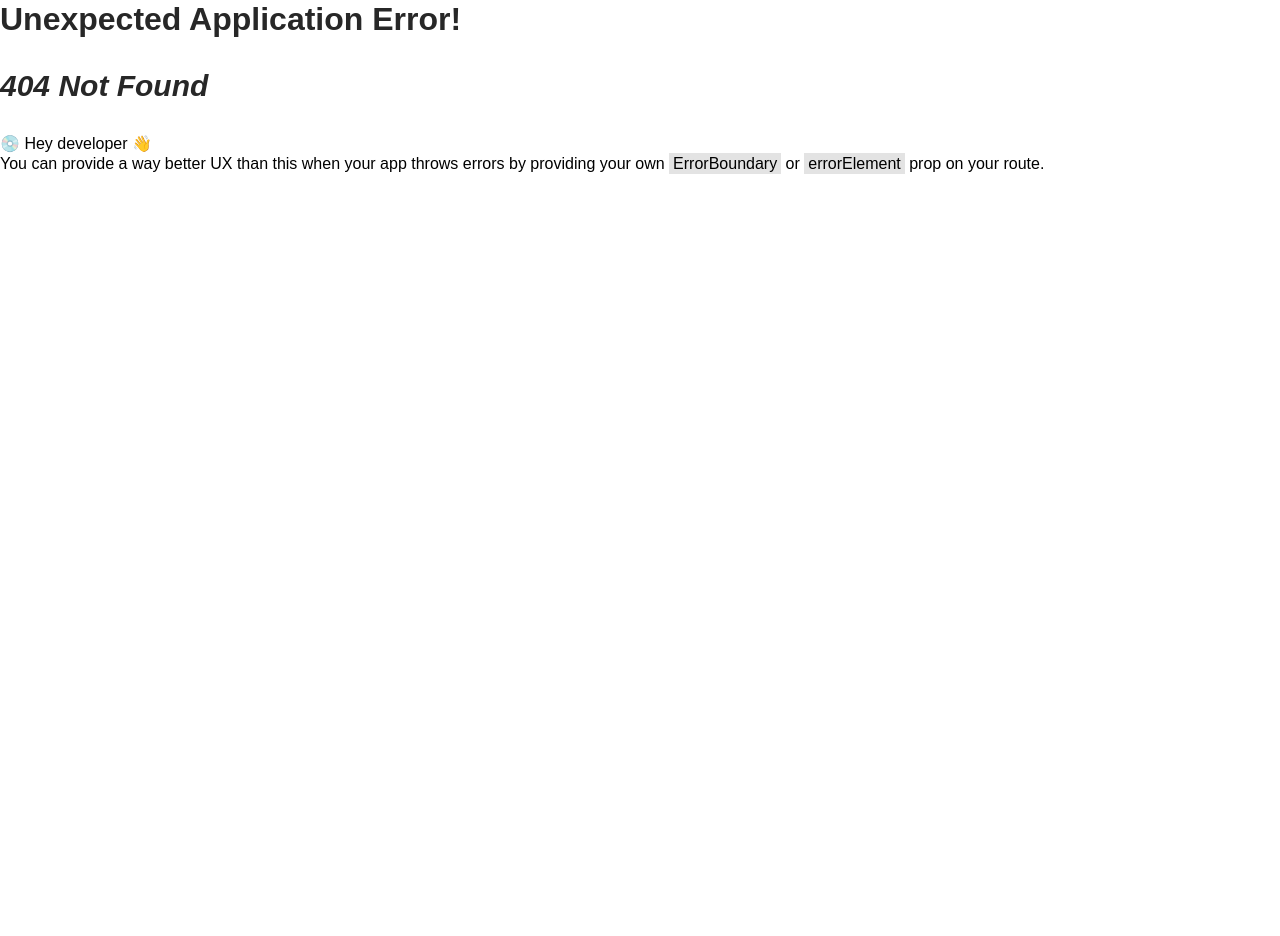
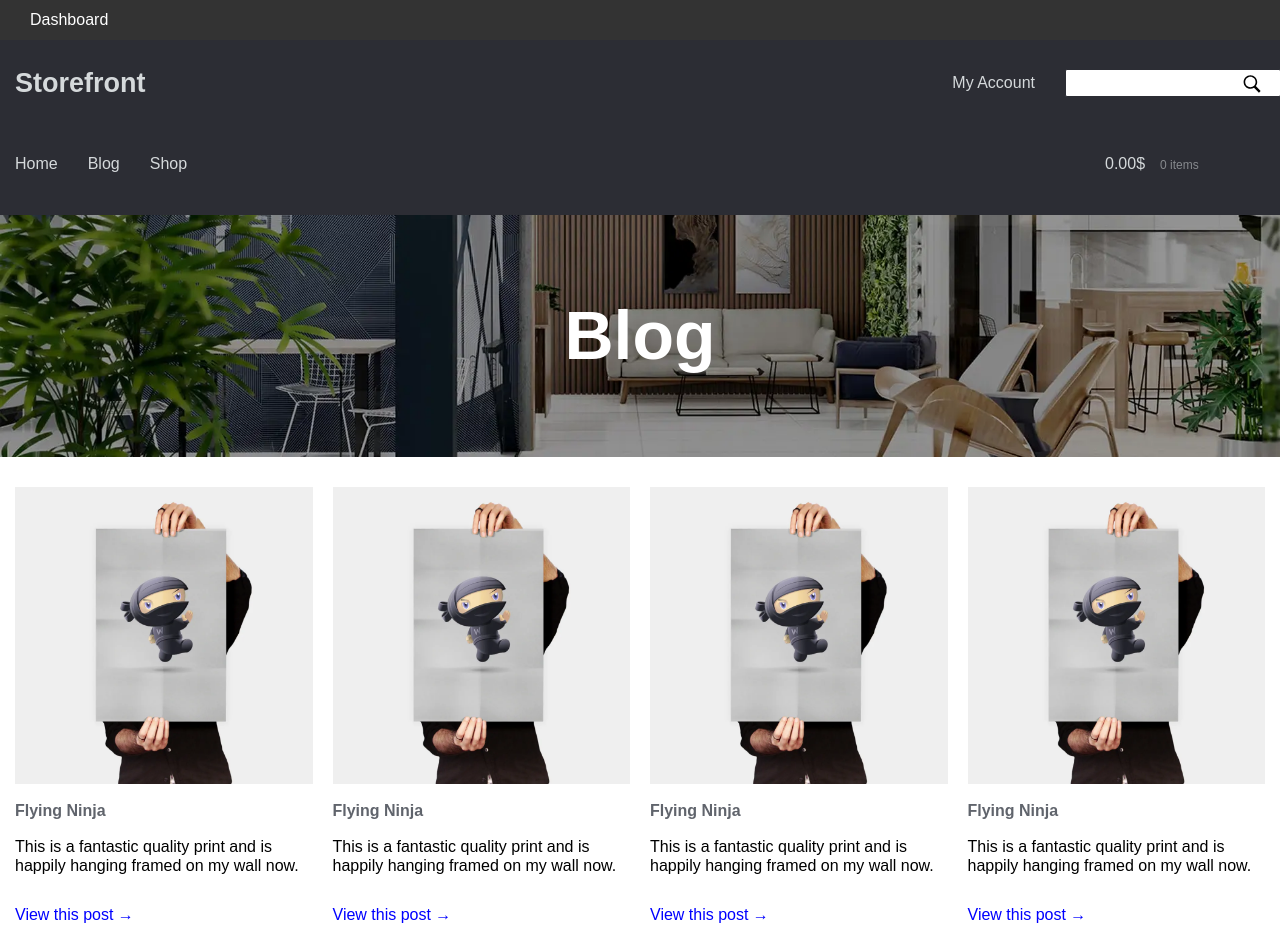
Before and after one commit to Oops14/storefront, a React (Vite) app: page /blog in a window 1280 px wide. Before the commit this address had no page. Before the commit the page ends 800 px from the top, so only its background shows below. Built offline with nearby package versions, Linux system fonts and the light colour scheme; a web font is replaced by a local one.

Commit message:
start blog page

```diff
--- /dev/null
+++ b/src/modules/common/blog/Blog.module.scss
@@ -0,0 +1,7 @@
+.posts_grid {
+  display: grid;
+  grid-template-columns: repeat(4, 1fr);
+  grid-template-rows: 1fr;
+  grid-column-gap: 20px;
+  grid-row-gap: 20px;
+}
--- /dev/null
+++ b/src/modules/common/blog/Blog.tsx
@@ -0,0 +1,37 @@
+import { Link } from 'react-router-dom'
+
+import DashboardTopPanel from '@modules/admin/components/AdminTopPanel'
+
+import Header from '@shared/header/Header.tsx'
+import Container from '@shared/container/Container'
+import PageTitle from '@shared/pageTitle/PageTitle'
+import Post from '@shared/posts/Post'
+import usePostsStore from '@shared/posts/store/usePostsStore'
+
+import s from './Blog.module.scss'
+
+const Blog = () => {
+  const posts = usePostsStore((state) => state.posts)
+
+  return (
+    <>
+      <DashboardTopPanel>
+        <Link to="/admin/categories">Dashboard</Link>
+      </DashboardTopPanel>
+
+      <Header />
+
+      <PageTitle>Blog</PageTitle>
+
+      <Container>
+        <div className={s.posts_grid}>
+          {posts.map((i) => {
+            return <Post key={i.id} title={i.title} description={i.description} img={i.img} />
+          })}
+        </div>
+      </Container>
+    </>
+  )
+}
+
+export default Blog
--- a/src/modules/common/home/Home.tsx
+++ b/src/modules/common/home/Home.tsx
@@ -2,8 +2,6 @@ import { Link } from 'react-router-dom'
 
 import { v4 as uuidv4 } from 'uuid'
 import Grid from '@mui/material/Grid2'
-
-import Container from '@components/container/Container.tsx'
 
 import DashboardTopPanel from '@modules/admin/components/AdminTopPanel'
 import ProductGridItem from '@modules/products/ProductGridItem'
@@ -12,6 +10,7 @@ import CategoryGridItem from '@shared/categories/CategoryGridItem'
 import useCategoriesStore from '@shared/categories/store/useCategoriesStore'
 import Header from '@shared/header/Header'
 import Post from '@shared/posts/Post'
+import Container from '@shared/container/Container'
 
 import s from './Home.module.scss'
 
--- a/src/modules/common/shared/header/Header.module.scss
+++ b/src/modules/common/shared/header/Header.module.scss
@@ -1,5 +1,5 @@
 .main_header {
-  height: 205px;
+  height: 175px;
   background-color: #2c2d34;
   color: #d5d9db;
 
--- /dev/null
+++ b/src/modules/common/shared/pageTitle/PageTitle.module.scss
@@ -0,0 +1,19 @@
+.page_title {
+  margin-top: -40px;
+  padding-top: 80px;
+  padding-bottom: 80px;
+
+  background-image: url('../../../../assets/img/blog-title-bg-opt.webp');
+  background-position: center;
+  background-repeat: no-repeat;
+  background-size: cover;
+
+  margin-bottom: 30px;
+}
+
+.blog_title {
+  color: #fff;
+  font-weight: 600;
+  font-size: 68px;
+  text-align: center;
+}
--- /dev/null
+++ b/src/modules/common/shared/pageTitle/PageTitle.tsx
@@ -0,0 +1,23 @@
+import { FC, ReactNode } from 'react'
+
+import Typography from '@components/typography/Typography'
+
+import Container from '../container/Container'
+
+import s from './PageTitle.module.scss'
+
+interface PageTitle {
+  children: ReactNode
+}
+
+const PageTitle: FC<PageTitle> = ({ children }) => (
+  <div className={s.page_title}>
+    <Container>
+      <Typography tag="h2" className={s.blog_title}>
+        {children}
+      </Typography>
+    </Container>
+  </div>
+)
+
+export default PageTitle
--- /dev/null
+++ b/src/modules/common/shared/posts/store/usePostsStore.ts
@@ -0,0 +1,44 @@
+import { v4 as uuidv4 } from 'uuid'
+import { create } from 'zustand'
+
+export interface Post {
+  id: string
+  title: string
+  description: string
+  img: string
+}
+
+interface PostsState {
+  posts: Post[]
+}
+
+const usePostsStore = create<PostsState>((set) => ({
+  posts: [
+    {
+      id: uuidv4(),
+      title: 'Flying Ninja',
+      description: 'This is a fantastic quality print and is happily hanging framed on my wall now.',
+      img: '../../../public/poster_2_up.webp',
+    },
+    {
+      id: uuidv4(),
+      title: 'Flying Ninja',
+      description: 'This is a fantastic quality print and is happily hanging framed on my wall now.',
+      img: '../../../public/poster_2_up.webp',
+    },
+    {
+      id: uuidv4(),
+      title: 'Flying Ninja',
+      description: 'This is a fantastic quality print and is happily hanging framed on my wall now.',
+      img: '../../../public/poster_2_up.webp',
+    },
+    {
+      id: uuidv4(),
+      title: 'Flying Ninja',
+      description: 'This is a fantastic quality print and is happily hanging framed on my wall now.',
+      img: '../../../public/poster_2_up.webp',
+    },
+  ],
+}))
+
+export default usePostsStore
--- a/src/routes/root.tsx
+++ b/src/routes/root.tsx
@@ -5,11 +5,16 @@ import Categories from '@modules/admin/pages/categories/Categories'
 import Posts from '@modules/admin/pages/posts/Posts'
 import Products from '@modules/admin/pages/products/Products'
 import Home from '@modules/common/home/Home'
+import Blog from '@modules/common/blog/Blog.tsx'
 
 const router = createBrowserRouter([
   {
     path: '/',
     element: <Home />,
+  },
+  {
+    path: '/blog',
+    element: <Blog />,
   },
   {
     path: '/admin',
```
Also changed, not shown: src/assets/img/blog-title-bg-opt.jpg (added), src/assets/img/blog-title-bg-opt.webp (added), src/modules/common/shared/container/Container.module.scss (renamed from src/components/container/Container.module.scss), src/modules/common/shared/container/Container.tsx (renamed from src/components/container/Container.tsx).
